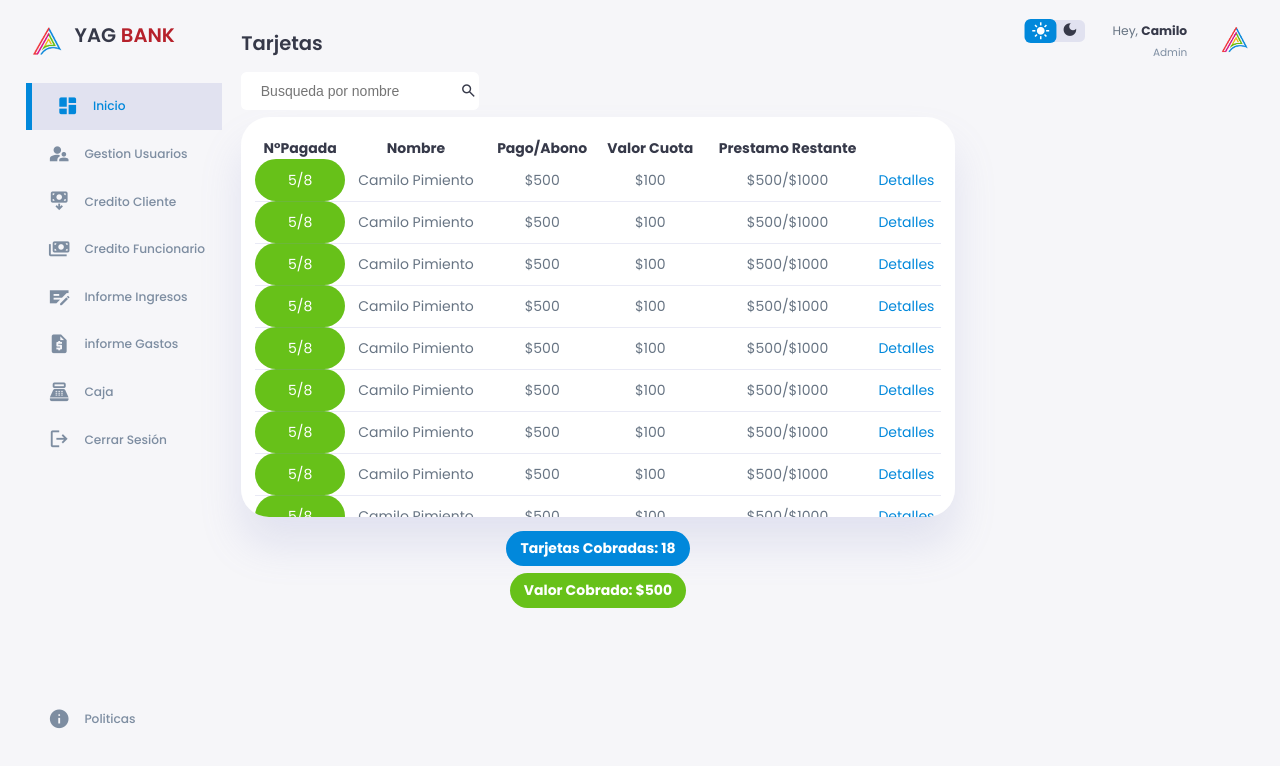
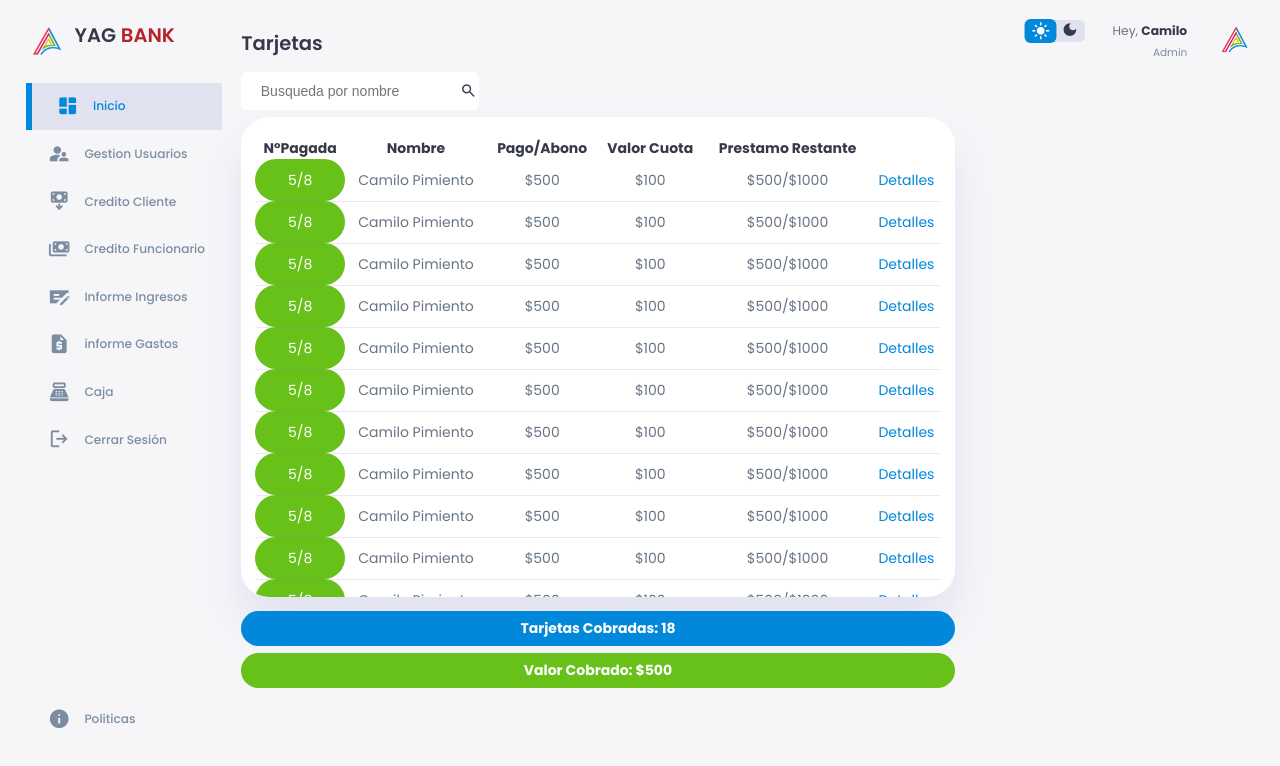
Before and after one commit to CamiloZkCode/FinanzasPanama, a Vue app: page /inicio in a window 1280 px wide. Both pictures are taken after typing "Sample", "Sample123" into the empty fields and a click on the button "Iniciar". Shown: the top 766 px of the page. Built offline with nearby package versions, Linux system fonts and the light colour scheme.

Commit message:
Beta 0.1

```diff
--- a/src/components/TarjetasInicio.vue
+++ b/src/components/TarjetasInicio.vue
@@ -317,7 +317,7 @@ b {
 /*==Tabla==*/
 
 .tabla-scrollable {
-    max-height: 50vh;
+    max-height: 60vh;
     overflow-y: auto;
     overflow-x: auto;
     white-space: nowrap;
@@ -375,14 +375,6 @@ table tbody tr td.estado {
     border-radius: var(--card-border-radius)
 }
 
-table tbody tr td.estado1 {
-    background: var(--color-peligro);
-    color: var(--color-blanco);
-    border-radius: var(--card-border-radius)
-}
-
-
-
 .tabla-inicio .mi-enlace {
     text-align: center;
     display: block;
@@ -401,6 +393,7 @@ table tbody tr td.estado1 {
 }
 
 .contador-tarjetas .tarjetas-cobradas {
+    width: 100%;
     background-color: var(--primer-color);
     color: var(--color-blanco);
     padding: 0.5rem 1rem;
@@ -410,6 +403,7 @@ table tbody tr td.estado1 {
 }
 
 .contador-tarjetas .valor-cobrado {
+    width: 100%;
     background-color: var(--color-aprobado);
     color: var(--color-blanco);
     padding: 0.5rem 1rem;
@@ -442,6 +436,10 @@ table tbody tr td.estado1 {
 
     .filtro-cedula {
         width: 18rem;
+    }
+
+    .tabla-scrollable{
+        height: 50vh;
     }
 
     /*==========TABLA==========*/
```
